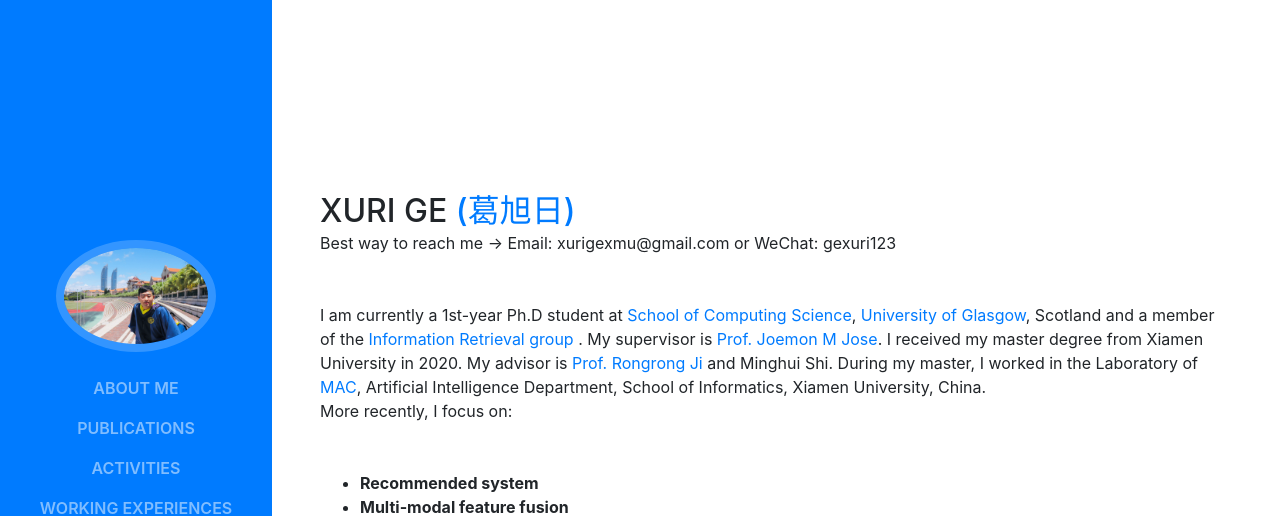
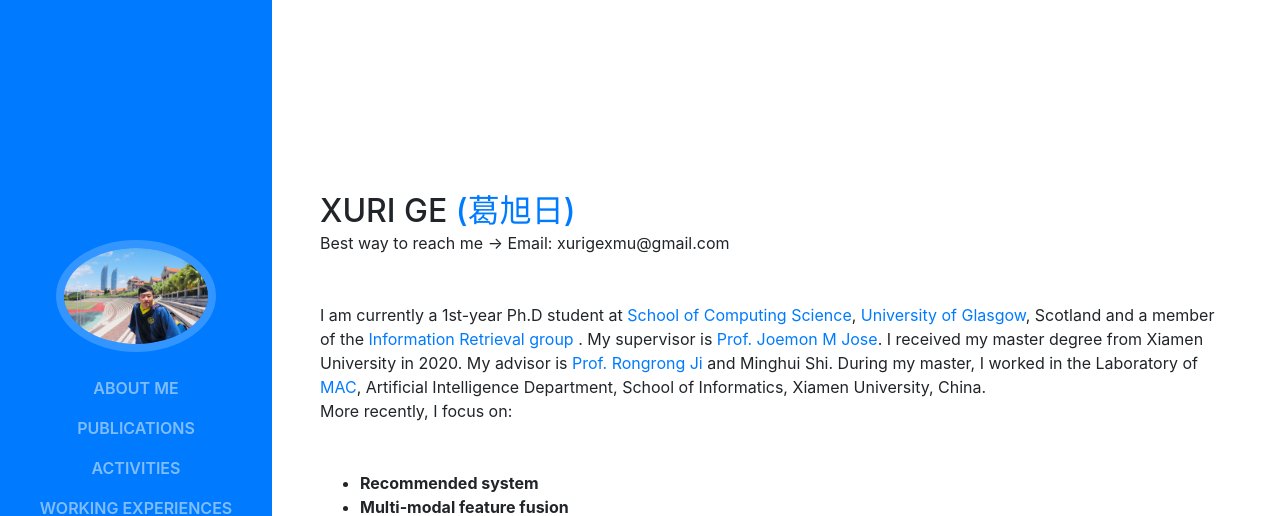
Before and after one commit to gedaye11/gedaye11.github.io, a website with bundled scripts: page index.html in a window 1280 px wide. Shown: the top 516 px of the page. Built offline with nearby package versions, Linux system fonts and the light colour scheme; some icons are missing; a web font is replaced by a local one.

Commit message:
Homepage

```diff
--- a/index.html
+++ b/index.html
@@ -69,7 +69,7 @@
           <span class="text-primary">(葛旭日)</span>
         </h2>
         <div class="mb-5"> Best way to reach me &#8594
-            Email: xurigexmu@gmail.com or WeChat: gexuri123
+            Email: xurigexmu@gmail.com
         </div>
         <p class="mb-5">I am currently a 1st-year Ph.D student at <a href="http://www.dcs.gla.ac.uk/">School of Computing Science</a>, <a href="http://www.gla.ac.uk">University of Glasgow</a>, Scotland and a member of the <a href="http://ir.dcs.gla.ac.uk/">Information Retrieval group </a>.
           My supervisor is <a href="http://www.dcs.gla.ac.uk/~jj/" target="_blank">Prof. Joemon M Jose</a>.
```
